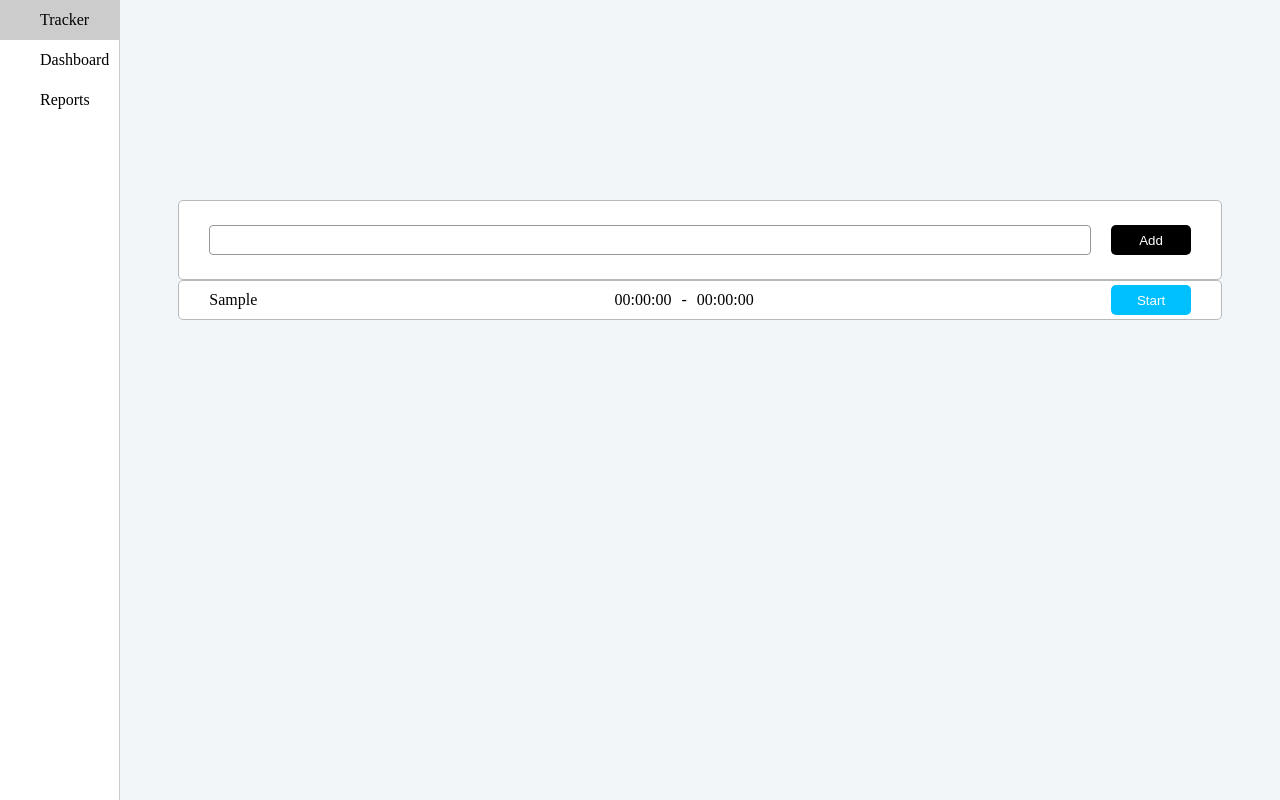
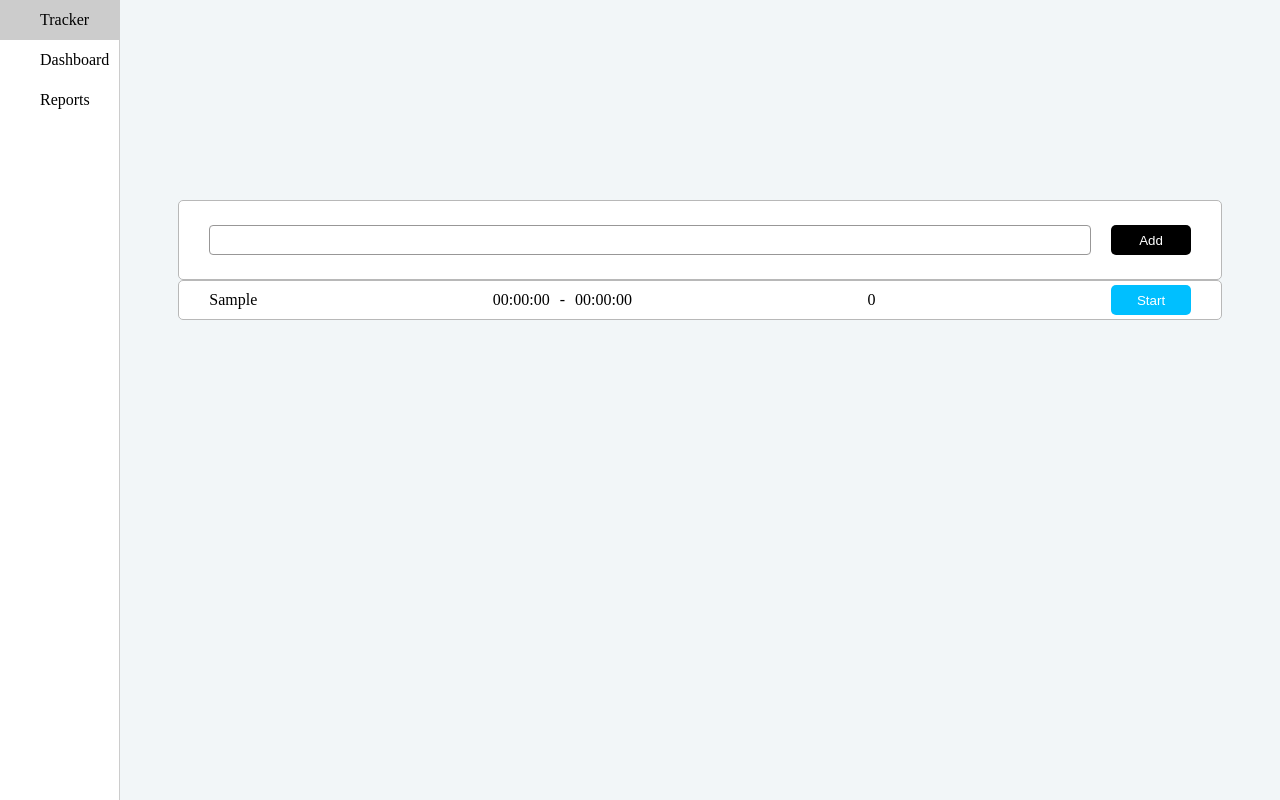
Before and after one commit to albinabaliuk/tracker, a React app: page /tracker in a window 1280 px wide. Both pictures are taken after typing "Sample" into the empty fields and a click on the button "Add". Built offline with nearby package versions, Linux system fonts and the light colour scheme; some icons are missing.

Commit message:
Working on timer

```diff
--- /dev/null
+++ b/src/tracker/components/Timer.js
@@ -0,0 +1,45 @@
+import React, { Component }  from 'react'
+import styled from 'styled-components'
+import { DateTime } from 'luxon'
+
+const Wrapper = styled.div`
+`
+
+
+class Timer extends Component {
+  state = {
+    timing: 0
+  }
+
+  incrementTiming = () => {
+    console.log(this.state.timing + 1)
+    this.setState({
+      ...this.state,
+      timing: this.state.timing + 1
+    })
+  }
+
+  render = () => {
+    const {
+      isActive
+    } = this.props
+    console.log(isActive)
+    // setTimeout(this.incrementTiming, 1000)
+    // if(isActive) {
+    //   this.timeout = setTimeout(this.incrementTiming, 1000)
+    // }
+    //
+    // if(!isActive && this.timeout) {
+    //   clearTimeout(this.timeout)
+    //   this.timeout = null
+    // }
+
+    return (
+      <Wrapper>
+        {this.state.timing}
+      </Wrapper>
+    )
+  }
+}
+
+export default Timer
--- a/src/tracker/components/index.js
+++ b/src/tracker/components/index.js
@@ -3,6 +3,7 @@ import styled from 'styled-components'
 import Button from '../../shared/components/Button'
 import ItemControls from './ItemControls'
 import DateRange from './DateRange'
+import Timer from './Timer'
 
 const Main = styled.div`
   display: flex;
@@ -66,7 +67,7 @@ const TimingBar = styled.div`
   background-color: white;
   align-items: center;
   display: grid;
-  grid-template-columns: auto auto 80px;
+  grid-template-columns: auto auto auto 80px;
   grid-column-gap: 10px;
   padding: 0 30px;
 `
@@ -162,6 +163,8 @@ const Tracker = () => {
 
                 <DateRange activity={activity}/>
 
+                <Timer isActive={activity.isActive}/>
+
                 <ItemControls
                   activity={activity}
                   onStart={onStart(index)}
```
Also changed, not shown: 1 other file (tests, documents, lock files or other folders).
